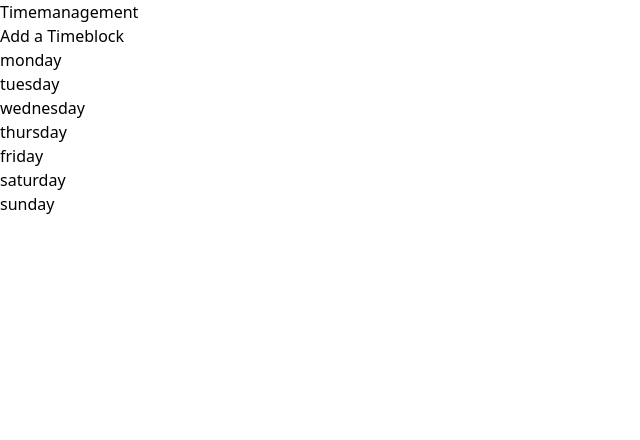
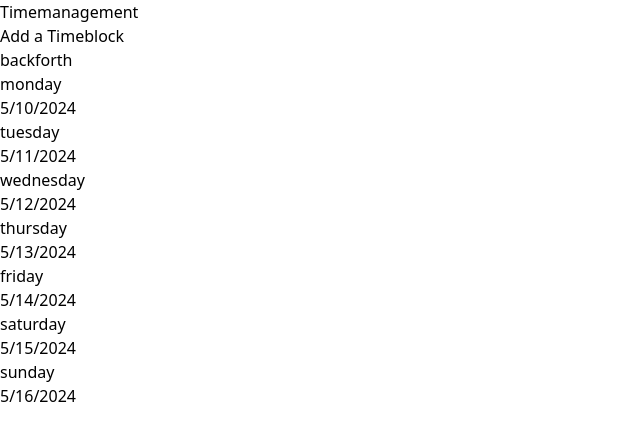
Before and after one commit to ErayC4/StudyPlaner, a React (Vite) app: page / in a window 1280 px wide. Shown: the top 440 px of the page, without its empty margins (0-640 px from the left). Built offline with nearby package versions, Linux system fonts and the light colour scheme.

Commit message:
Grid was changed to calender. Added buttons to jump a week back and forth. calender can display the date

```diff
--- a/src/AddTimeBlock.jsx
+++ b/src/AddTimeBlock.jsx
@@ -1,5 +1,5 @@
 import React, { useState } from "react";
-import Grid from "./Grid.jsx";
+import Calender from "./Calender.jsx";
 
 function AddTimeBlock() {
   const [isOpen, setIsOpen] = React.useState(false);
@@ -33,6 +33,10 @@ function AddTimeBlock() {
     setSelectedDay("");
   };
 
+  const getDate = () => {
+
+  }
+
   return (
     <div className="px-16">
       <button
@@ -41,7 +45,7 @@ function AddTimeBlock() {
       >
         Add a Timeblock
       </button>
-      <Grid blocks={timeBlocks} />
+      <Calender blocks={timeBlocks} />
 
       {isOpen ? (
         <div className="w-[50%] p-8 bg-white border-gray-600 border-2 rounded-xl absolute top-1/2 left-1/2 transform -translate-x-1/2 -translate-y-1/2 z-20">
--- a/src/Grid.jsx
+++ b/src/Calender.jsx
@@ -1,17 +1,6 @@
-import React from "react";
+import React, {useState} from "react";
 
-function Grid({blocks}) {
-  const daysOfWeek = [
-    { name: "monday" },
-    { name: "tuesday" },
-    { name: "wednesday" },
-    { name: "thursday" },
-    { name: "friday" },
-    { name: "saturday" },
-    { name: "sunday" },
-  ];
-
-
+function Calender({ blocks }) {
 
   function calculateTime(startingTime, endingTime) {
     const endingTimeParts = endingTime.split(":");
@@ -47,42 +36,61 @@ function Grid({blocks}) {
   }
   const baseline = calculateBaseline(blocks);
 
+  // Erstelle ein neues Date-Objekt
+  const [datum, setDatum] = useState(new Date()); // Aktuelles Datum als Standardwert
 
-    // Erstelle ein neues Date-Objekt
-    var heute = new Date();
-    // Extrahiere den Tag aus dem Date-Objekt
-    var tag = heute.getDate();
+  const handleBack = () => {
+    const neuesDatum = new Date(datum); // Kopie des aktuellen Datums erstellen
+    neuesDatum.setDate(neuesDatum.getDate() - 7); // 7 Tage zurückgehen
+    setDatum(neuesDatum); // Datum aktualisieren
+  };
 
-    // Extrahiere den Monat aus dem Date-Objekt (beachte: Januar ist 0 und Dezember ist 11)
-    var monat = heute.getMonth() + 1; // Füge 1 hinzu, da die Monate bei 0 beginnen
-
-    // Extrahiere das Jahr aus dem Date-Objekt
-    var jahr = heute.getFullYear();
-
-    var wochentagIndex = heute.getDay();
-    // Ein Array mit den Wochentagen als Strings
-    var wochentage = ['sunday', 'monday', 'tuesday', 'wednesday', 'thursday', 'friday', 'saturday'];
-
+  const handleForth = () => {
+    const neuesDatum = new Date(datum); // Kopie des aktuellen Datums erstellen
+    neuesDatum.setDate(neuesDatum.getDate() + 7); // 7 Tage vorwärts gehen
+    setDatum(neuesDatum); // Datum aktualisieren
+  };
+  var heute = new Date();
+  var wochentagIndex = heute.getDay();
+  // Ein Array mit den Wochentagen als Strings
+  var wochentage = [
+    "monday",
+    "tuesday",
+    "wednesday",
+    "thursday",
+    "friday",
+    "saturday",
+    "sunday",
+  ];
 
 
   const stundenArray = Array.from({ length: 48 }, (_, index) => index);
 
   return (
-    <div className="">
+    <div>
+      {}
+      <button className="bg-yellow-400 py-2 px-8 rounded-full" onClick={handleBack}>back</button>
+      <button className="ml-2 mt-4 bg-yellow-400 py-2 px-8 rounded-full" onClick={handleForth}>forth</button>
+
       <div className="grid grid-cols-7"></div>
       <div className="grid grid-cols-7">
-        {daysOfWeek.map((day, dayIndex) => (
+        {wochentage.map((day, dayIndex) => (
           <div key={dayIndex}>
             <p
               className="border-b border-r p-2 text-xl border-gray-600"
               key={dayIndex}
             >
-              {day.name}
+              {day}
+              <p>
+
+                {new Date(datum.getFullYear(), datum.getMonth(), datum.getDate() + dayIndex - 1).toLocaleDateString()}
+              </p>
+              <p></p>
             </p>
             <div className="absolute z-10">
               {blocks.map((timeBlock, index) => (
                 <div key={index}>
-                  {day.name == timeBlock.isActiveOn ? (
+                  {day == timeBlock.isActiveOn ? (
                     <div
                       style={{
                         backgroundColor: timeBlock.color,
@@ -115,8 +123,12 @@ function Grid({blocks}) {
                       ? "bg-transparent"
                       : "bg-gray-300 border-b border-gray-600"
                   }`}
-                  style={day.name === wochentage[wochentagIndex] ? { filter: "brightness(80%)" } : {}}
-                  ></div>
+                  style={
+                    day === wochentage[wochentagIndex - 1]
+                      ? { filter: "brightness(80%)" }
+                      : {}
+                  }
+                ></div>
               ))}
             </div>
           </div>
@@ -126,4 +138,4 @@ function Grid({blocks}) {
   );
 }
 
-export default Grid;
+export default Calender;
--- a/src/main.jsx
+++ b/src/main.jsx
@@ -2,7 +2,6 @@ import React from 'react'
 import ReactDOM from 'react-dom/client'
 import App from './App.jsx'
 import './index.css'
-import Grid from './Grid.jsx'
 import AddTimeBlock from './AddTimeBlock.jsx'
 
 ReactDOM.createRoot(document.getElementById('root')).render(
```
